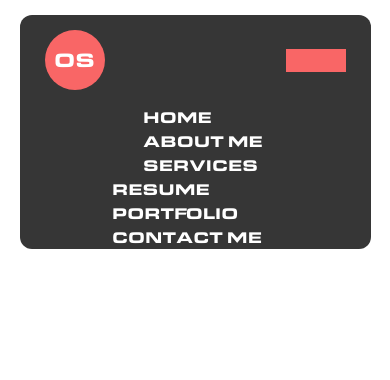
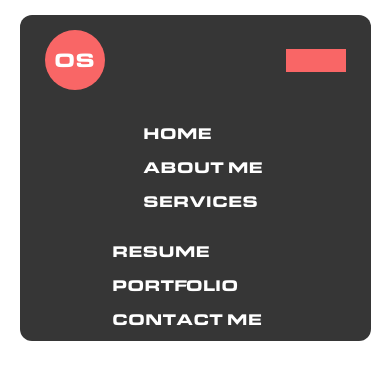
Before and after one commit to XhOwais/Personal-Portfolio-Website, a React (Vite) app: page / in a window 390 px wide. Shown: the top 380 px of the page. Built offline with nearby package versions, Linux system fonts and the light colour scheme.

Commit message:
header responsive

```diff
--- a/src/Subcomponents/Header.jsx
+++ b/src/Subcomponents/Header.jsx
@@ -42,13 +42,13 @@ export default function Header() {
   return (
     <>
       <div className={`header rounded-xl bg-first flex justify-between items-center px-60 smallheader:px-25
-       header:flex header:overflow-y-visible header:flex-col
+       header:flex header:overflow-y-visible header:flex-col header:gap-4
       `}>
         <div className={`menu-left  header:order-3 header:${isNavOpen ? 'block' : 'hidden'}`}>
           <ul className=' flex
           header:block'>
             {menu_left.map((menu_left, index) => (
-              <li className='menu_left font-heading text-white pl-16'><a href={menu_left.link} className=' hover:text-hover'>{menu_left.title}</a></li>
+              <li className='menu_left font-heading text-white pl-16 header:pb-10'><a href={menu_left.link} className=' hover:text-hover'>{menu_left.title}</a></li>
             ))}
           </ul>
         </div>
@@ -65,7 +65,7 @@ export default function Header() {
           <ul className=' flex
           header:block'>
             {menu_right.map((menu_right, index) => (
-              <li className='menu_right font-heading text-white pr-16'><a href={menu_right.link} className=' hover:text-hover'>{menu_right.title}</a></li>
+              <li className='menu_right font-heading text-white pr-16 header:pb-10'><a href={menu_right.link} className=' hover:text-hover'>{menu_right.title}</a></li>
             ))}
           </ul>
         </div>
```
